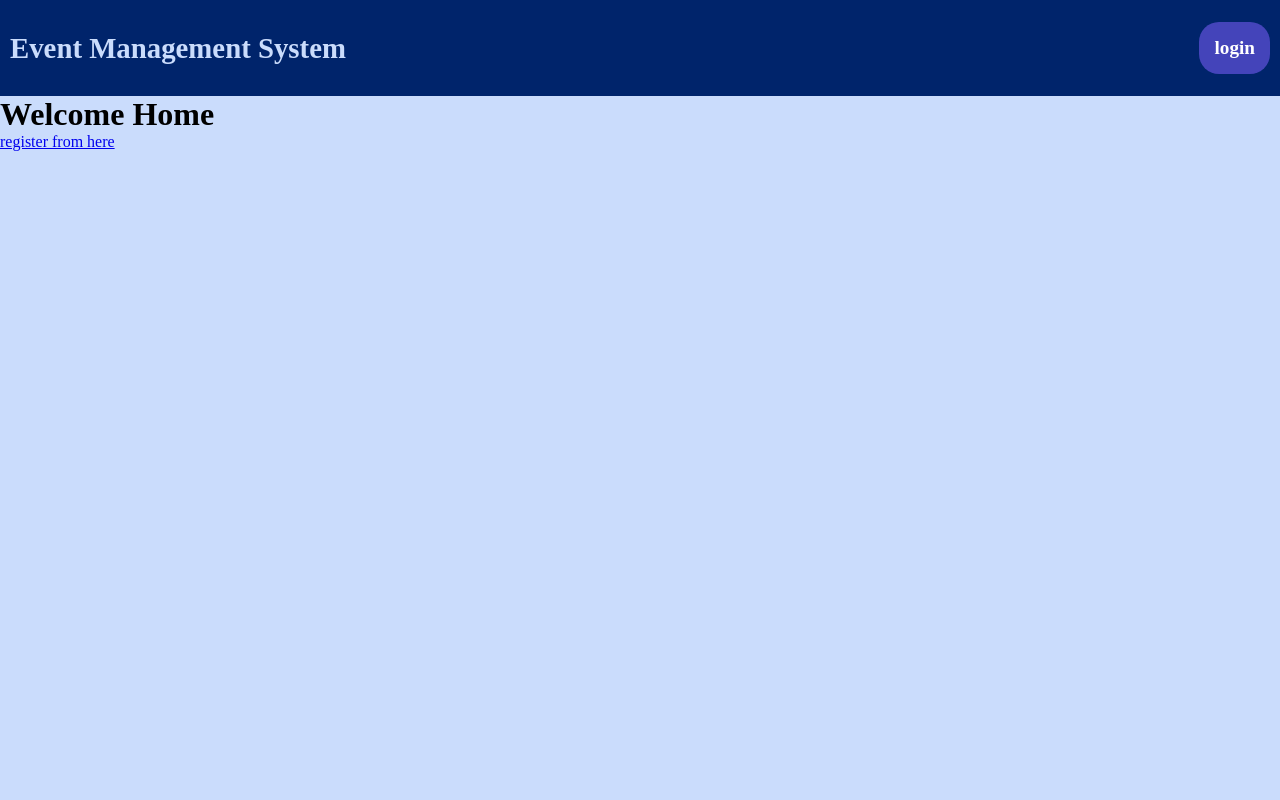
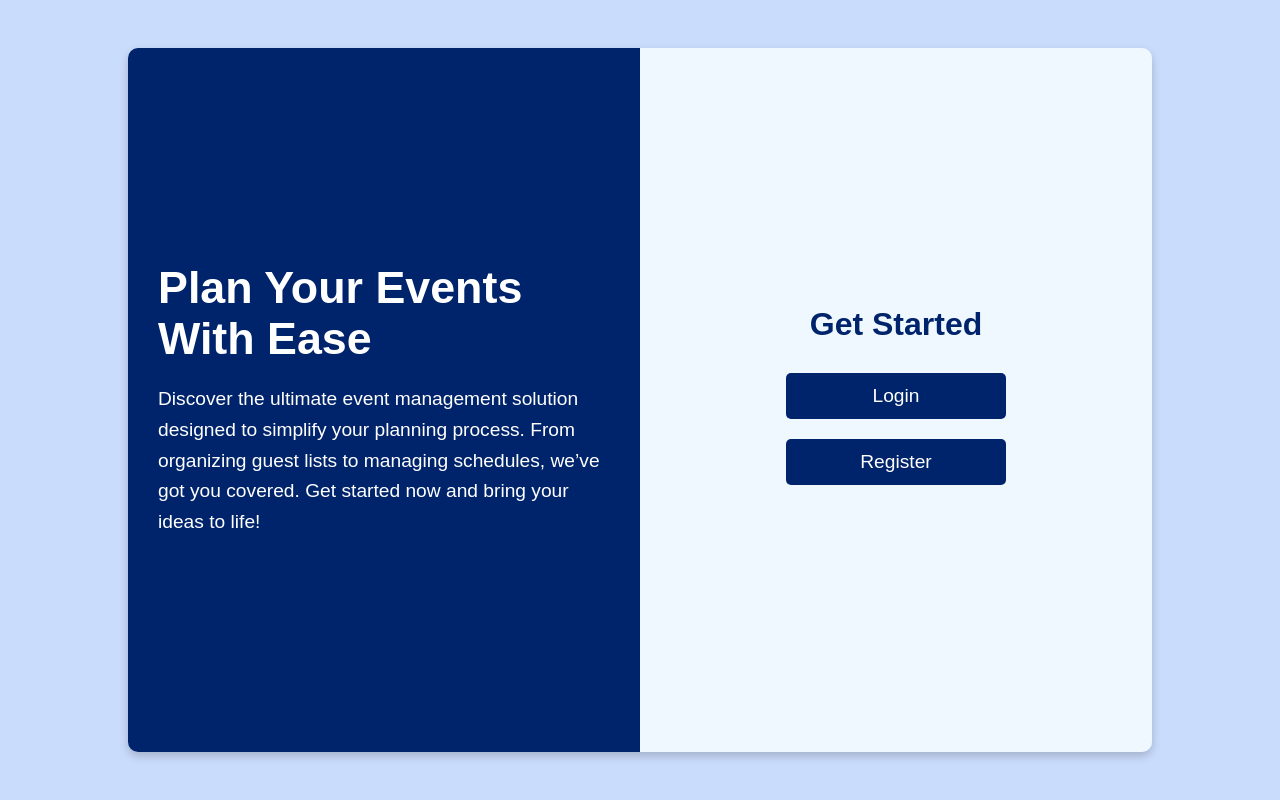
Before and after one commit to santoshvarmaaddala/Event-Management-System, a Flask app: page / in a window 1280 px wide. Run offline with Flask 3, Linux system fonts and the light colour scheme.

Commit message:
index.html ui completed

```diff
--- a/templates/index.html
+++ b/templates/index.html
@@ -4,73 +4,110 @@
     <meta charset="UTF-8">
     <title>Event Management System</title>
     <style>
-        *{
+        * {
             margin: 0;
-        }
-        nav div h1{
-            color: #CADCFC;
-            margin-left: 10px;
-            animation: blink 2s forwards;
+            padding: 0;
+            box-sizing: border-box;
+            font-family: Arial, sans-serif;
         }
 
-        @keyframes blink {
-            from{
-                opacity: 0;
-            }
-            to{
-                opacity: 1;
-            }
-        }
-        .bold{
-            font-weight: 900;
-        }
-        nav{
-            width: 100%;
-            height: 12vh;
-            background-color: #00246B;
+        body {
+            height: 100vh;
             display: flex;
-            direction: row;
-            justify-content: space-between;
+            justify-content: center;
             align-items: center;
-
+            background-color: #CADCFC;
         }
 
-        nav a{
-            padding: 15px;
-            background-color: rgb(68, 68, 186);
-            text-decoration: none;
-            border-radius: 20px;
-            color: white;
-            margin-right: 10px;
+        .container {
+            display: flex;
+            flex-direction: row;
+            justify-content: space-between;
+            align-items: stretch;
+            width: 80%;
+            height: 88vh;
+            box-shadow: 0px 4px 10px rgba(0, 0, 0, 0.2);
+            border-radius: 10px;
+            overflow: hidden; /* Ensures no content spills outside the container */
         }
 
-        nav a:hover{
-            background-color: #CADCFC;
-            color: #00246B;
+        .description {
+            width: 50%;
+            padding: 30px;
+            background-color: #00246B; /* Bright contrasting color */
+            color: white;
+            display: flex;
+            flex-direction: column;
+            justify-content: center;
+            text-align: left;
         }
 
-        .fontsize{
-            font-size: larger;
+        .description h1 {
+            font-size: 2.8rem;
+            font-weight: bold;
+            margin-bottom: 20px;
         }
 
-        main{
-            background-color: #CADCFC;
-            width: 100%;
-            height: calc(100vh - 12vh);
+        .description p {
+            font-size: 1.2rem;
+            line-height: 1.6;
+        }
+
+        .links {
+            width: 50%;
+            padding: 20px;
+            background-color: #F0F8FF; /* Light complementary color */
+            display: flex;
+            flex-direction: column;
+            justify-content: center;
+            align-items: center;
+        }
+
+        .links h2 {
+            font-size: 2rem;
+            color: #00246B;
+            margin-bottom: 20px;
+            text-align: center;
+        }
+
+        .links a {
+            display: inline-block;
+            width: 220px;
+            text-align: center;
+            padding: 12px 20px;
+            margin: 10px 0;
+            text-decoration: none;
+            font-size: 1.2rem;
+            color: white;
+            background-color: #00246B;
+            border-radius: 5px;
+            transition: background-color 0.3s ease, transform 0.2s;
+        }
+
+        .links a:hover {
+            background-color: #0056b3;
+            transform: scale(1.05); /* Slight animation on hover */
         }
     </style>
 </head>
 <body>
-    <nav>
-        <div class="logo bold fontsize">
-            <h1>Event Management System</h1>
+    <div class="container">
+        <!-- Bright Section -->
+        <div class="description">
+            <h1>Plan Your Events With Ease</h1>
+            <p>
+                Discover the ultimate event management solution designed to simplify your planning process.
+                From organizing guest lists to managing schedules, we’ve got you covered.
+                Get started now and bring your ideas to life!
+            </p>
         </div>
-        <a href="/login" class="bold fontsize">login</a>
-    </nav>
-   <main>
-    <h1>Welcome Home</h1>
 
-    <a href="/register">register from here</a>
-   </main>
+        <!-- Light Section with Links -->
+        <div class="links">
+            <h2>Get Started</h2>
+            <a href="/login">Login</a>
+            <a href="/register">Register</a>
+        </div>
+    </div>
 </body>
 </html>
```
Also changed, not shown: templates/login.html (+79 -27 lines), static/assets/bg.jpg (added), static/assets/bg2.jpg (added), static/assets/bg3.jpg (added).
